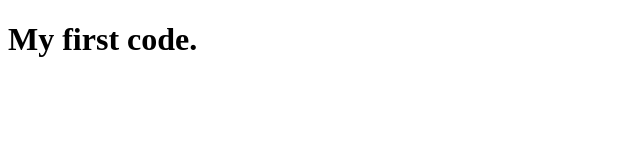
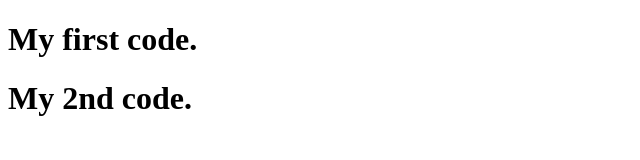
Before and after one commit to Mahfuz-js/demo, a plain HTML site: page index.html in a window 1280 px wide. Shown: the whole page, without its empty margins (0-640 px from the left). Drawn offline with Linux system fonts and the light colour scheme.

Commit message:
Version 2

```diff
--- a/index.html
+++ b/index.html
@@ -7,5 +7,6 @@
 </head>
 <body>
     <h1>My first code.</h1>
+    <h1>My 2nd code.</h1>
 </body>
 </html>
```
